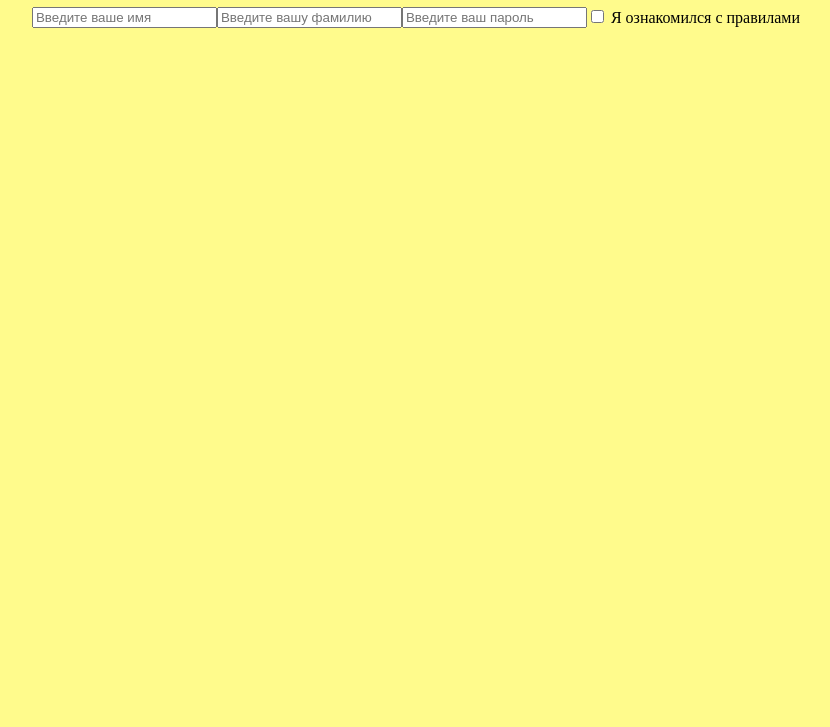
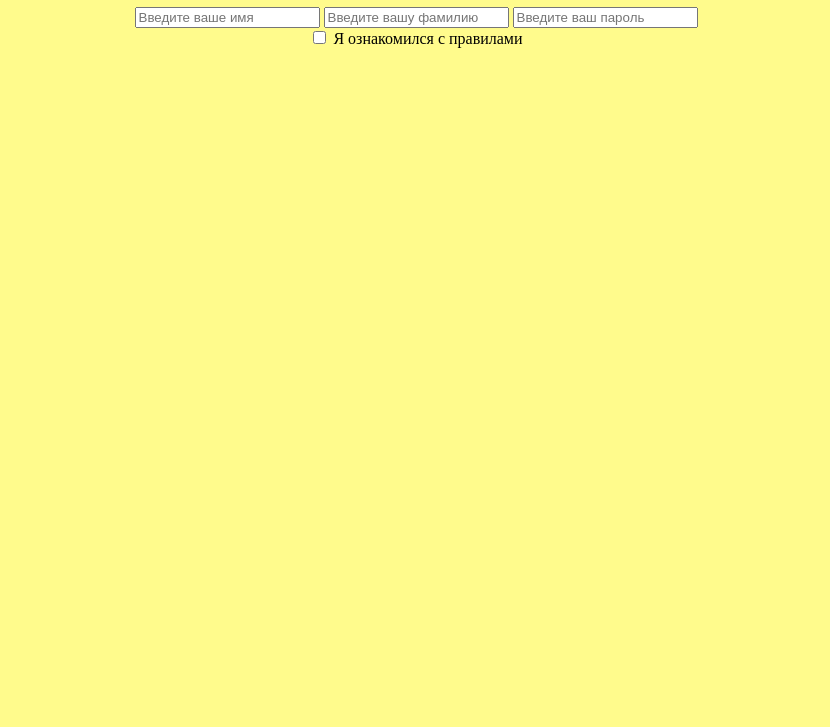
Before and after one commit to Ars-ivanov/Clothe-for-everyone, a plain HTML site: page index.html in a window 1280 px wide. Shown: the part 73-800 px from the top of the page, without its empty margins (224-1054 px from the left). Drawn offline with Linux system fonts and the light colour scheme.

Commit message:
Update style.css

```diff
--- a/style.css
+++ b/style.css
@@ -3,7 +3,5 @@ body{
   background-color: #fffb8c;
 }
 .reg{
-  display: flex;
-  justify-content: center;
-  align-content: center;
+  text-align: center;
 }
```
